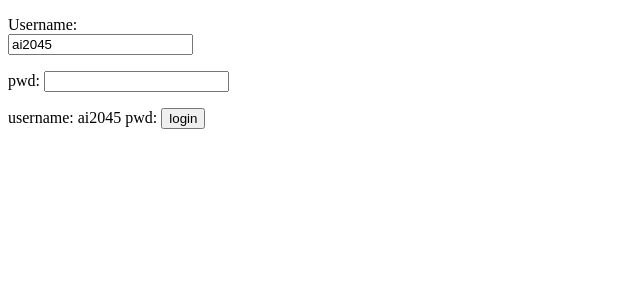
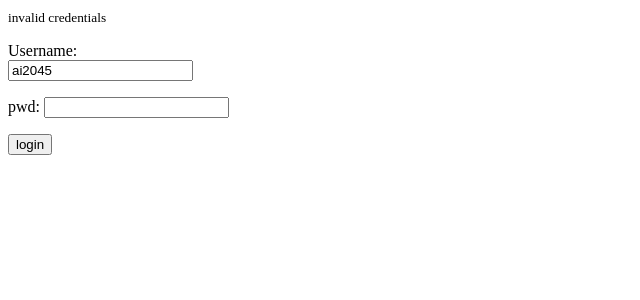
Before and after one commit to ai1045proscensus/full-stack-with-angular-and-spring-boot, an Angular app: page / in a window 1280 px wide. Both pictures are taken after a click on the button "login". Shown: the top 300 px of the page, without its empty margins (0-640 px from the left). Built offline with nearby package versions, Linux system fonts and the light colour scheme.

Commit message:
*ngIf directive&hardcoded auth.4 username&pwd

```diff
--- a/src/app/login/login.component.html
+++ b/src/app/login/login.component.html
@@ -1,3 +1,6 @@
+<!-- You use the *ngIf directive in Angular to show some data or item based on some condition. -->
+<small *ngIf="invalidLogin">{{errorMessage}}</small>
+
 <div style="width: 20%;">
     <p>
         <!-- binding: we are taking value from component (view logic) and tying it to the template (html) -->
@@ -83,8 +86,8 @@
     <button (event)=whatShouldYouDo()>login</button>
  -->
 
-    username: {{username}}
-    pwd: {{pwd}}
+    <!-- username: {{username}}
+    pwd: {{pwd}} -->
     <button (click)=handleLogin()>login</button>
 
     <!-- The great thing about Anguler is the fact that the place where you would define this
--- a/src/app/login/login.component.ts
+++ b/src/app/login/login.component.ts
@@ -9,10 +9,17 @@ export class LoginComponent implements OnInit {
 
   username="ai2045"
   pwd=""
+  errorMessage="invalid credentials"
+  invalidLogin=false
 
   handleLogin(): void{
-    console.log(this.username)
-    console.log(this.pwd)
+    // console.log(this.username)
+    // console.log(this.pwd)
+    if(this.username === "ai2045" && this.pwd === "dummy"){
+      this.invalidLogin = false
+    } else {
+      this.invalidLogin = true
+    }
   }
 
 
```
